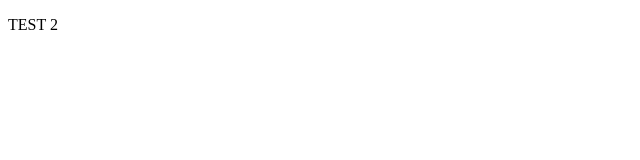
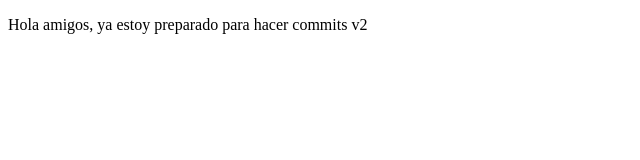
Before and after one commit to scasas20/proyectoDemoCursoPrework, a plain HTML site: page index.html in a window 1280 px wide. Shown: the whole page, without its empty margins (0-640 px from the left). Drawn offline with Linux system fonts and the light colour scheme.

Commit message:
second commit

```diff
--- a/index.html
+++ b/index.html
@@ -8,7 +8,7 @@
 </head>
 <body>
     <p>
-        TEST 2
+        Hola amigos, ya estoy preparado para hacer commits v2
     </p>
 </body>
 </html>
```
